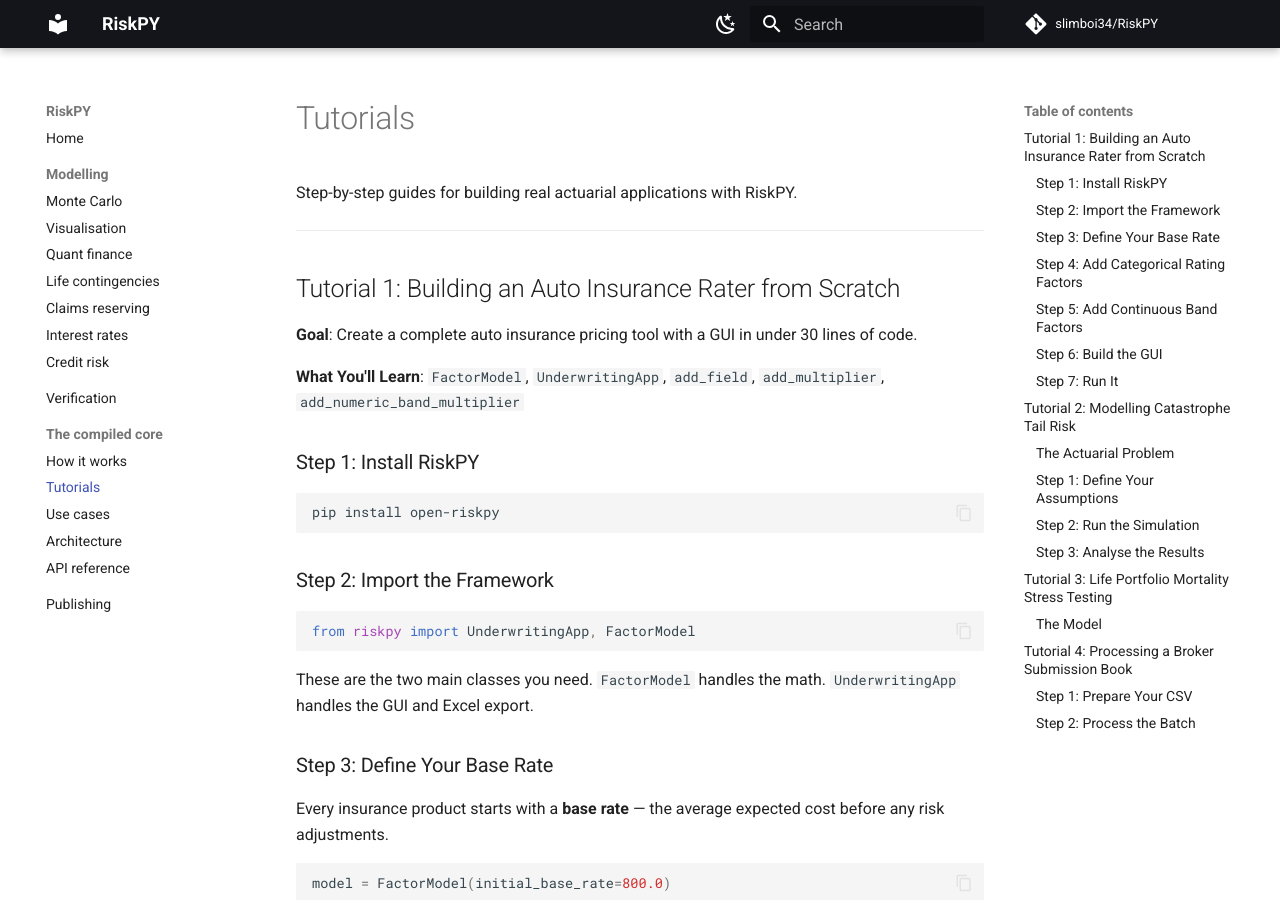
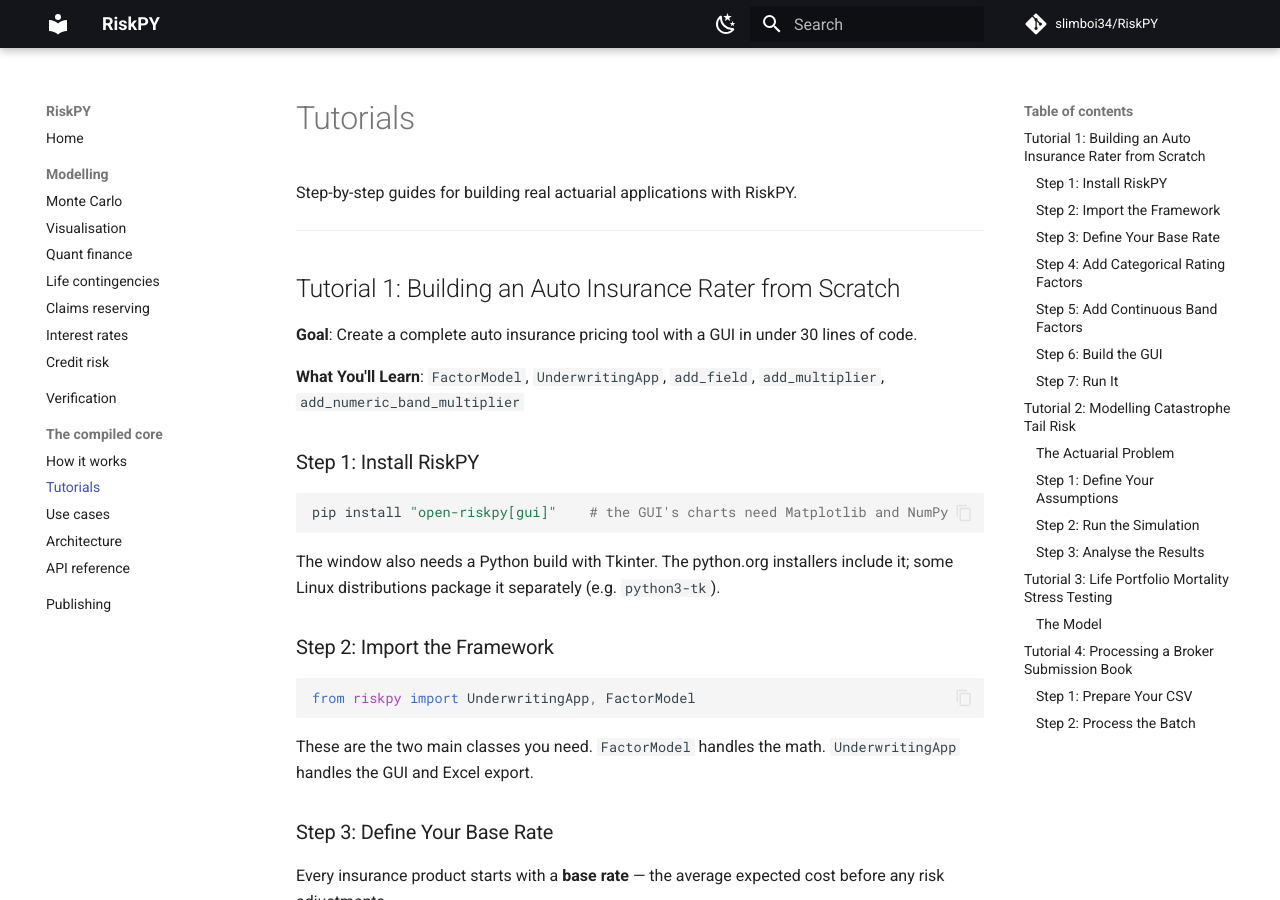
Before and after one commit to slimboi34/RiskPY, an MkDocs documentation site: the page built from docs/TUTORIALS.md, in a window 1280 px wide and 900 px high. Built offline with MkDocs 1.6.1 and Material for MkDocs 9.7.7, drawn with Linux system fonts in a browser that asks for light colours; comment, search, counter and statistics services are not loaded.

Commit message:
auto: update docs/TUTORIALS.md
Committed automatically by cgrid for chat "RiskPY".

````diff
--- a/docs/TUTORIALS.md
+++ b/docs/TUTORIALS.md
@@ -13,8 +13,11 @@ Step-by-step guides for building real actuarial applications with RiskPY.
 ### Step 1: Install RiskPY
 
 ```bash
-pip install open-riskpy
+pip install "open-riskpy[gui]"    # the GUI's charts need Matplotlib and NumPy
 ```
+
+The window also needs a Python build with Tkinter. The python.org installers
+include it; some Linux distributions package it separately (e.g. `python3-tk`).
 
 ### Step 2: Import the Framework
 
````
